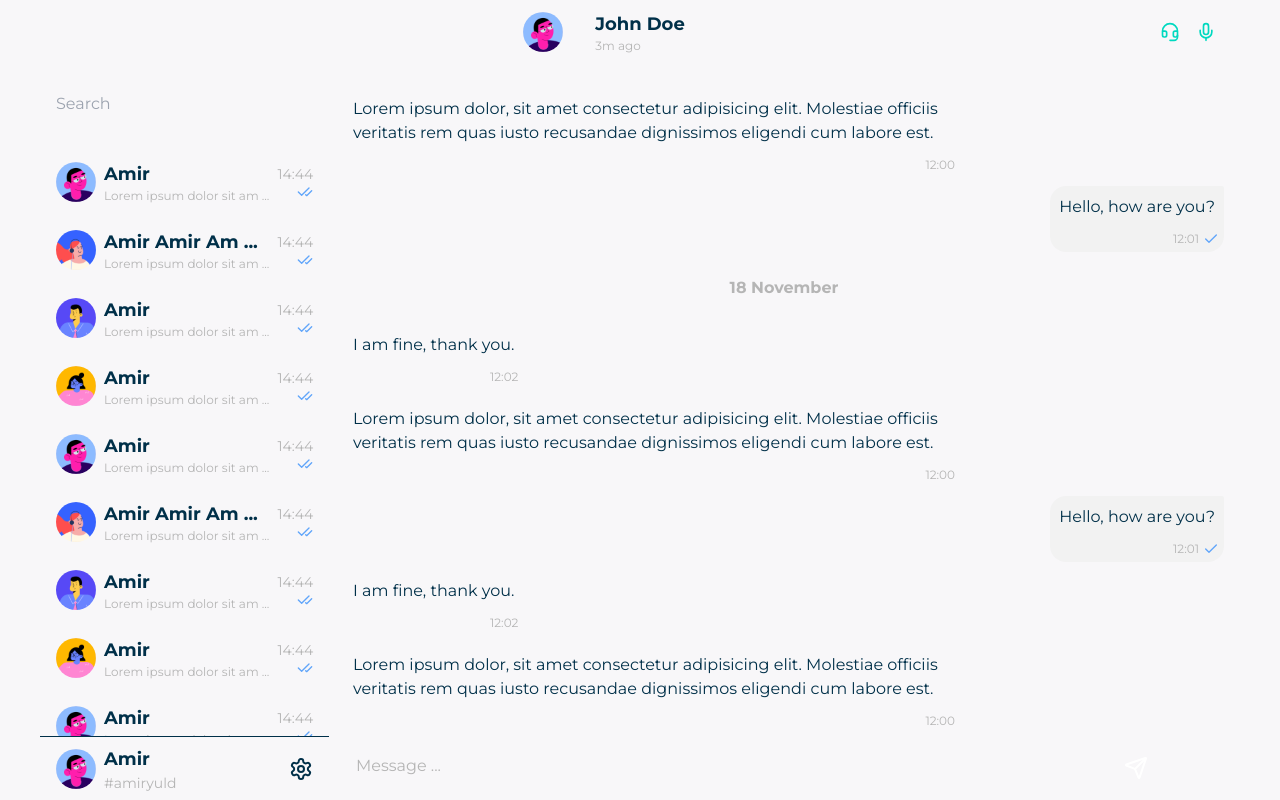
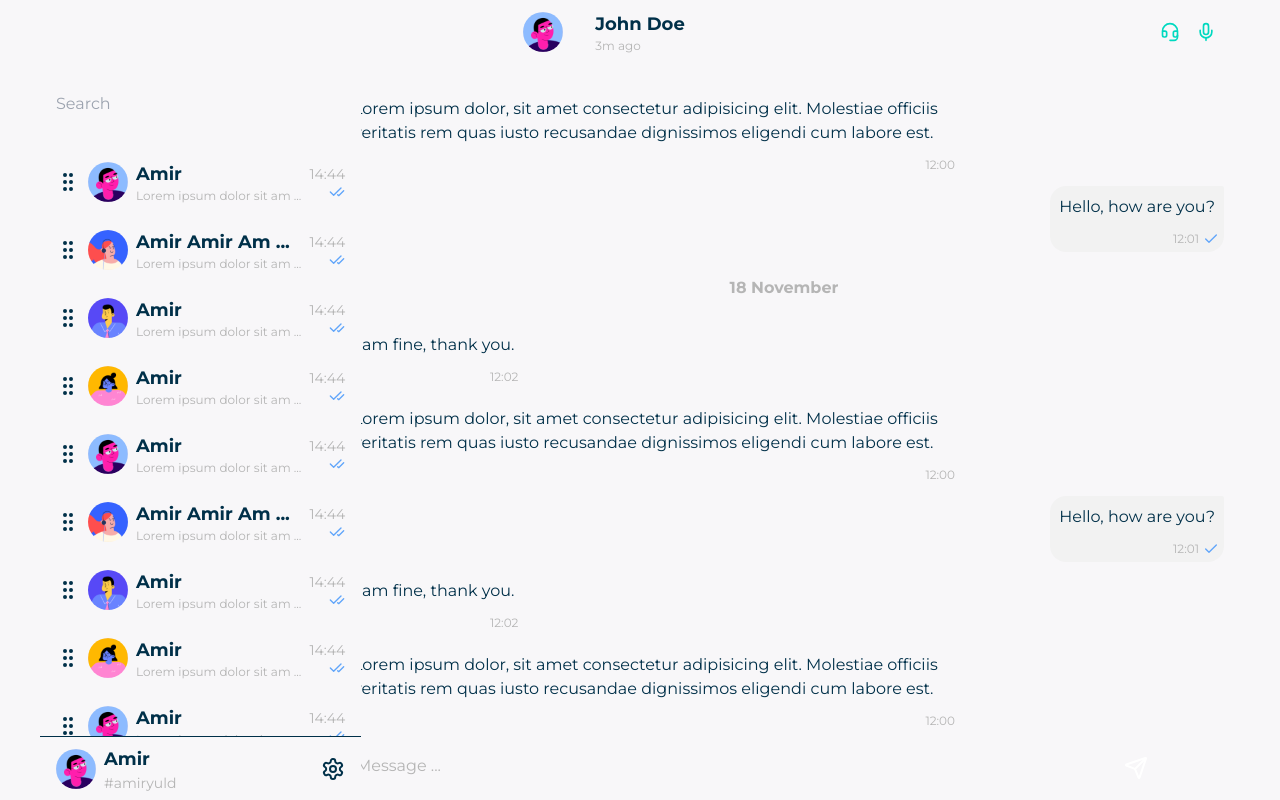
Before and after one commit to torgoMarket/Chatly, a React (Vite) app in the folder frontend/: page /dashboard in a window 1280 px wide. Built offline with nearby package versions, Linux system fonts and the light colour scheme.

Commit message:
[ADD] drag and drop for chatItem

```diff
--- a/frontend/src/components/Layouts/ChatListItem/ChatListItem.module.scss
+++ b/frontend/src/components/Layouts/ChatListItem/ChatListItem.module.scss
@@ -1,5 +1,13 @@
 .chatListItem {
 	@apply w-full h-16 flex gap-2 px-4 py-2 cursor-pointer hover:bg-primary transition-all duration-200 ease-in-out;
+
+	.dragHandle {
+		@apply h-full flex items-center;
+
+		.gripIcon {
+			@apply text-text size-6;
+		}
+	}
 
 	.avatar {
 		@apply h-full flex items-center justify-center;
--- a/frontend/src/components/Layouts/ChatListItem/ChatListItem.tsx
+++ b/frontend/src/components/Layouts/ChatListItem/ChatListItem.tsx
@@ -1,5 +1,5 @@
-import { Check, CheckCheck } from 'lucide-react'
-
+import { Check, CheckCheck, GripVertical } from 'lucide-react'
+import { useRef } from 'react'
 import styles from './ChatListItem.module.scss'
 
 interface ChatListItemProps {
@@ -8,6 +8,9 @@ interface ChatListItemProps {
 	time: string
 	checked: boolean
 	avatar: string
+	onDragStart: (id: string) => void
+	onDrop: (id: string) => void
+	id: string // Unique identifier for each item
 }
 
 export const ChatListItem: React.FC<ChatListItemProps> = ({
@@ -16,9 +19,32 @@ export const ChatListItem: React.FC<ChatListItemProps> = ({
 	time,
 	checked,
 	avatar,
+	onDragStart,
+	onDrop,
+	id,
 }) => {
+	const dragHandleRef = useRef<HTMLDivElement | null>(null)
+
 	return (
-		<div className={styles.chatListItem}>
+		<div
+			className={styles.chatListItem}
+			onDragOver={e => e.preventDefault()} // Necessary to allow dropping
+			onDrop={() => onDrop(id)}
+		>
+			<div
+				className={styles.dragHandle}
+				ref={dragHandleRef}
+				draggable
+				onDragStart={e => {
+					if (e.target === dragHandleRef.current) {
+						onDragStart(id)
+					} else {
+						e.preventDefault()
+					}
+				}}
+			>
+				<GripVertical className={styles.gripIcon} />
+			</div>
 			<div className={styles.avatar}>
 				<img src={avatar} alt='Avatar' />
 			</div>
```
